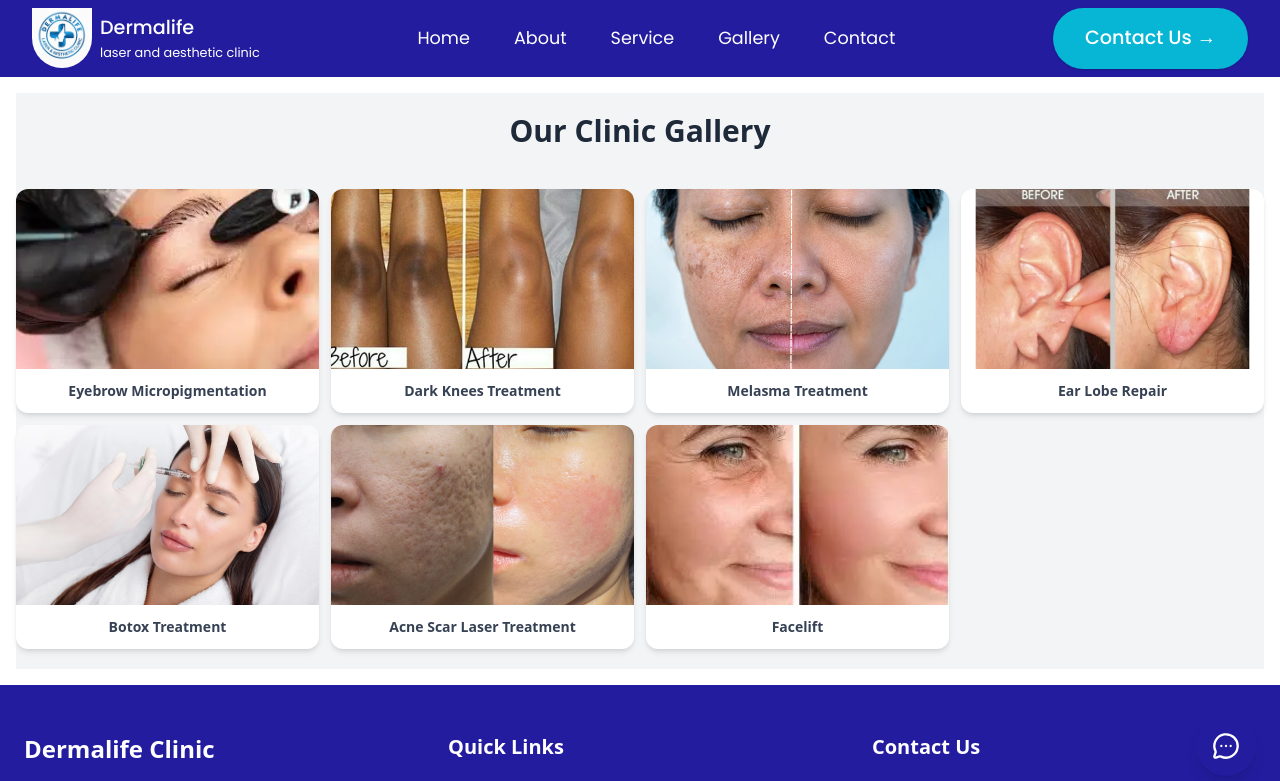
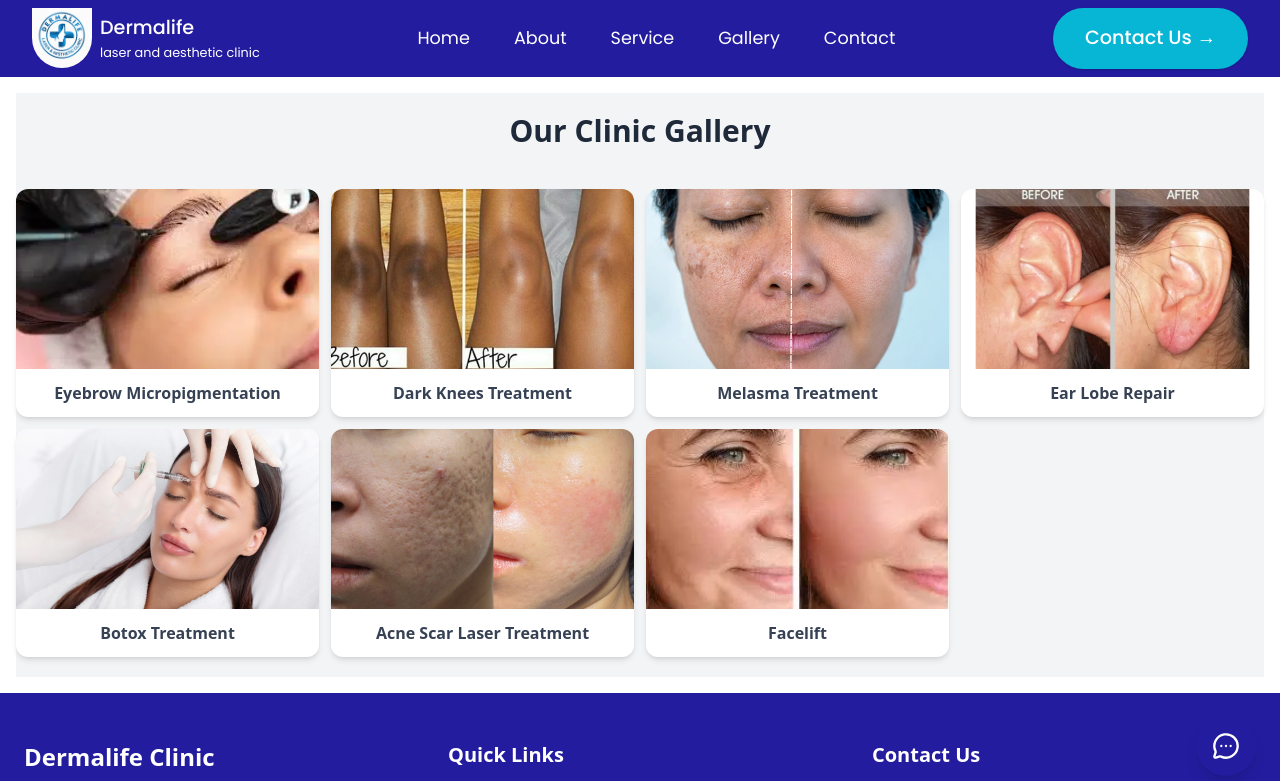
Before and after one commit to anchal-github123/DermalifeClinic, a React (Vite) app in the folder Frontend/: page /gallery in a window 1280 px wide. Shown: the top 781 px of the page. Built offline with nearby package versions, Linux system fonts and the light colour scheme.

Commit message:
chnage the font size

```diff
--- a/Frontend/src/components/Gallery.jsx
+++ b/Frontend/src/components/Gallery.jsx
@@ -17,7 +17,7 @@
               alt={item.name}
             />
 
-            <p className="text-center font-semibold text-gray-700 py-3 text-sm">
+            <p className="text-center font-semibold text-gray-700 py-3 text-m">
               {item.name}
             </p>
           </div>
```
